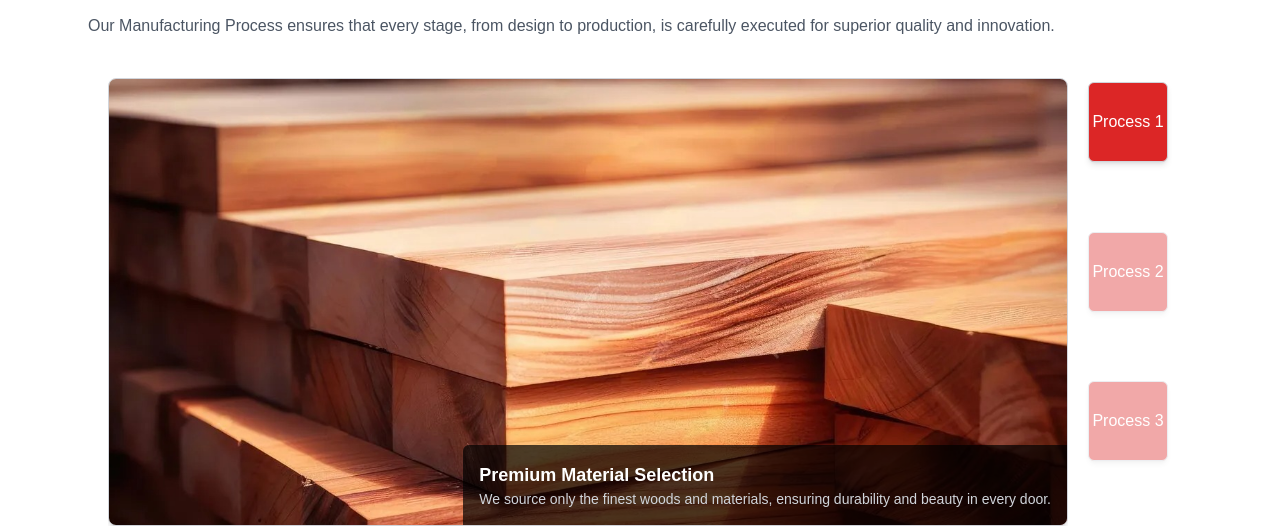
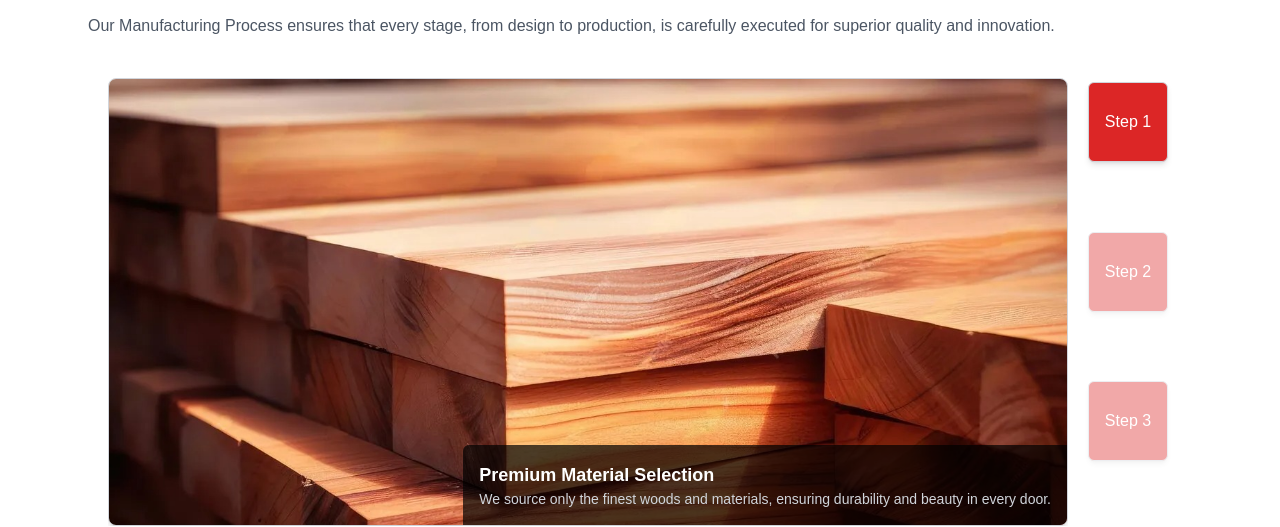
Before and after one commit to MihirJaiswal/dorwell, a Next.js app: page / in a window 1280 px wide. Shown: the part 1859-2386 px from the top of the page. Built offline with nearby package versions, Linux system fonts and the light colour scheme.

Commit message:
some changes

```diff
--- a/src/components/home/Process.tsx
+++ b/src/components/home/Process.tsx
@@ -38,7 +38,7 @@ export function Process() {
     craftSteps.map((_, index) => (
       <SliderThumbItem key={index} index={index} className="rounded-md bg-transparent">
         <span className="flex h-full w-full cursor-pointer items-center justify-center rounded-md border border-gray-300 bg-red-600 transition-colors duration-300 hover:bg-gray-200 shadow-md">
-          <span className="text-white font-medium">Process {index + 1}</span>
+          <span className="text-white font-medium p-2">Step {index + 1}</span>
         </span>
       </SliderThumbItem>
     ));
```
